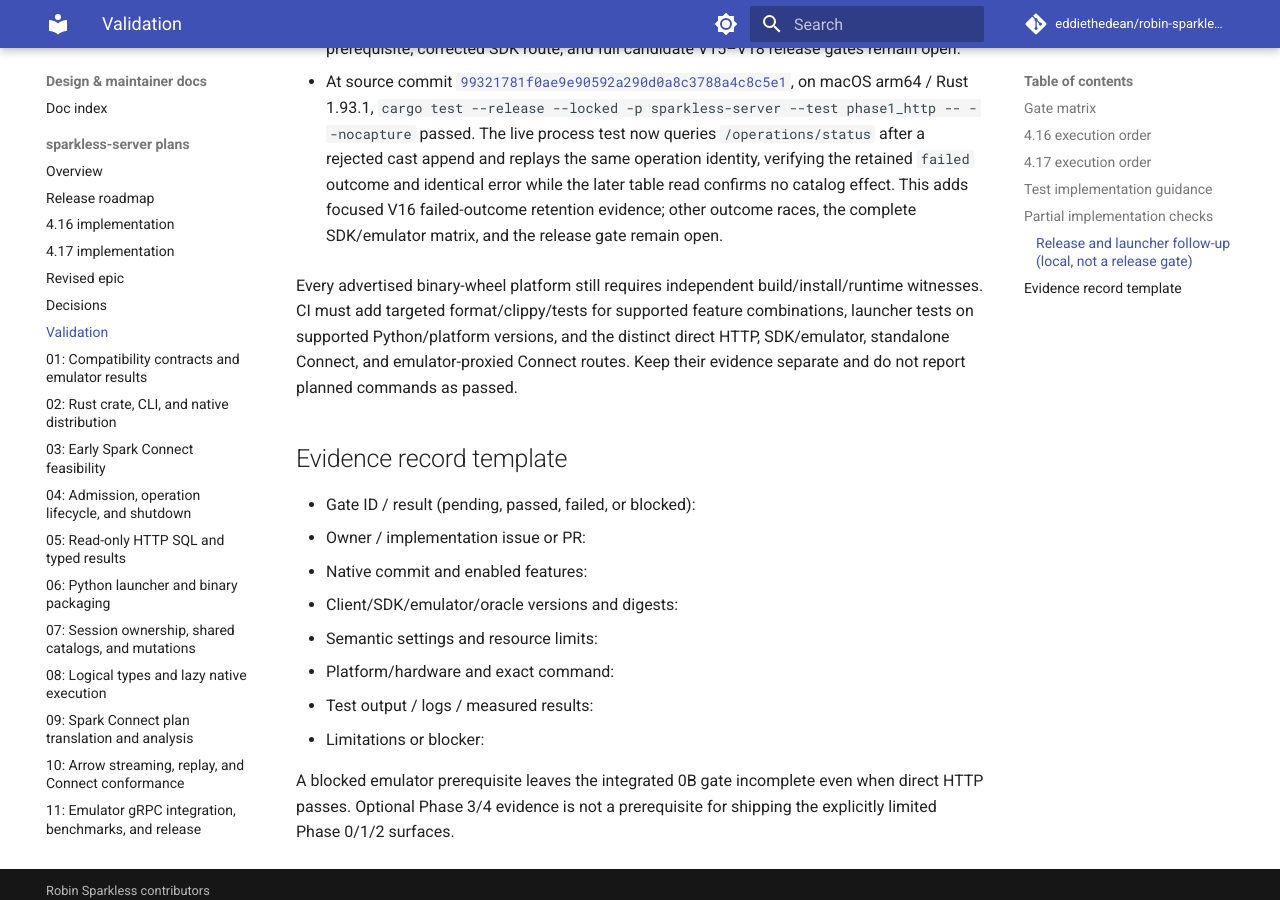
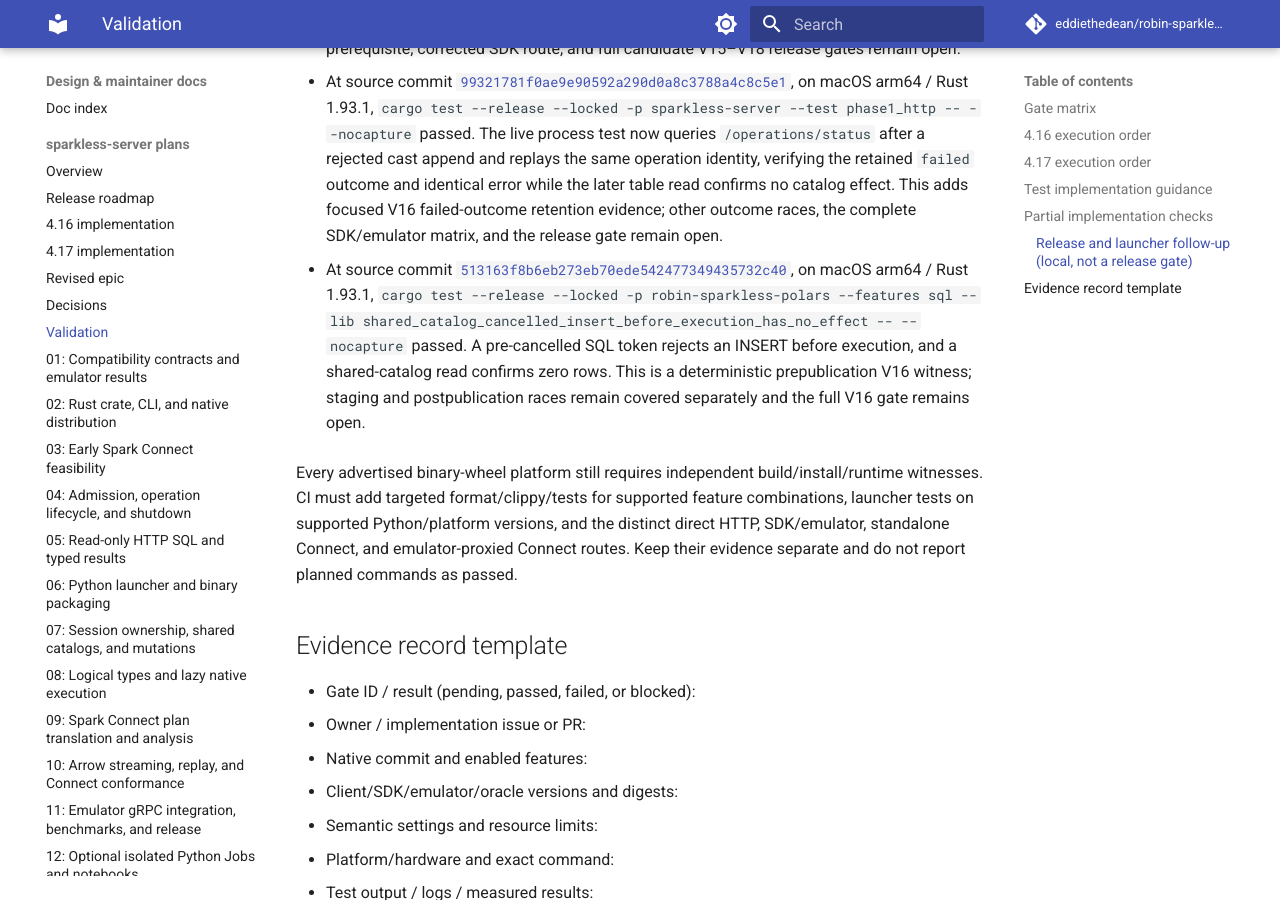
Before and after one commit to eddiethedean/robin-sparkless, an MkDocs documentation site: the page built from docs/plans/sparkless-server/VALIDATION.md, in a window 1280 px wide and 900 px high, scrolled down 24259 px. Built offline with MkDocs 1.6.1 and Material for MkDocs 9.7.7, drawn with Linux system fonts in a browser that asks for light colours; comment, search, counter and statistics services are not loaded.

Commit message:
docs: record pre-cancelled write evidence

```diff
--- a/docs/plans/sparkless-server/VALIDATION.md
+++ b/docs/plans/sparkless-server/VALIDATION.md
@@ -201,6 +201,8 @@
 
 - At source commit [`99321781f0ae9e90592a290d0a8c3788a4c8c5e1`](https://github.com/eddiethedean/robin-sparkless/commit/99321781f0ae9e90592a290d0a8c3788a4c8c5e1), on macOS arm64 / Rust 1.93.1, `cargo test --release --locked -p sparkless-server --test phase1_http -- --nocapture` passed. The live process test now queries `/operations/status` after a rejected cast append and replays the same operation identity, verifying the retained `failed` outcome and identical error while the later table read confirms no catalog effect. This adds focused V16 failed-outcome retention evidence; other outcome races, the complete SDK/emulator matrix, and the release gate remain open.
 
+- At source commit [`513163f8b6eb273eb70ede542477349435732c40`](https://github.com/eddiethedean/robin-sparkless/commit/513163f8b6eb273eb70ede542477349435732c40), on macOS arm64 / Rust 1.93.1, `cargo test --release --locked -p robin-sparkless-polars --features sql --lib shared_catalog_cancelled_insert_before_execution_has_no_effect -- --nocapture` passed. A pre-cancelled SQL token rejects an INSERT before execution, and a shared-catalog read confirms zero rows. This is a deterministic prepublication V16 witness; staging and postpublication races remain covered separately and the full V16 gate remains open.
+
 Every advertised binary-wheel platform still requires independent build/install/runtime witnesses. CI must add targeted format/clippy/tests for supported feature combinations, launcher tests on supported Python/platform versions, and the distinct direct HTTP, SDK/emulator, standalone Connect, and emulator-proxied Connect routes. Keep their evidence separate and do not report planned commands as passed.
 
 ## Evidence record template
```
